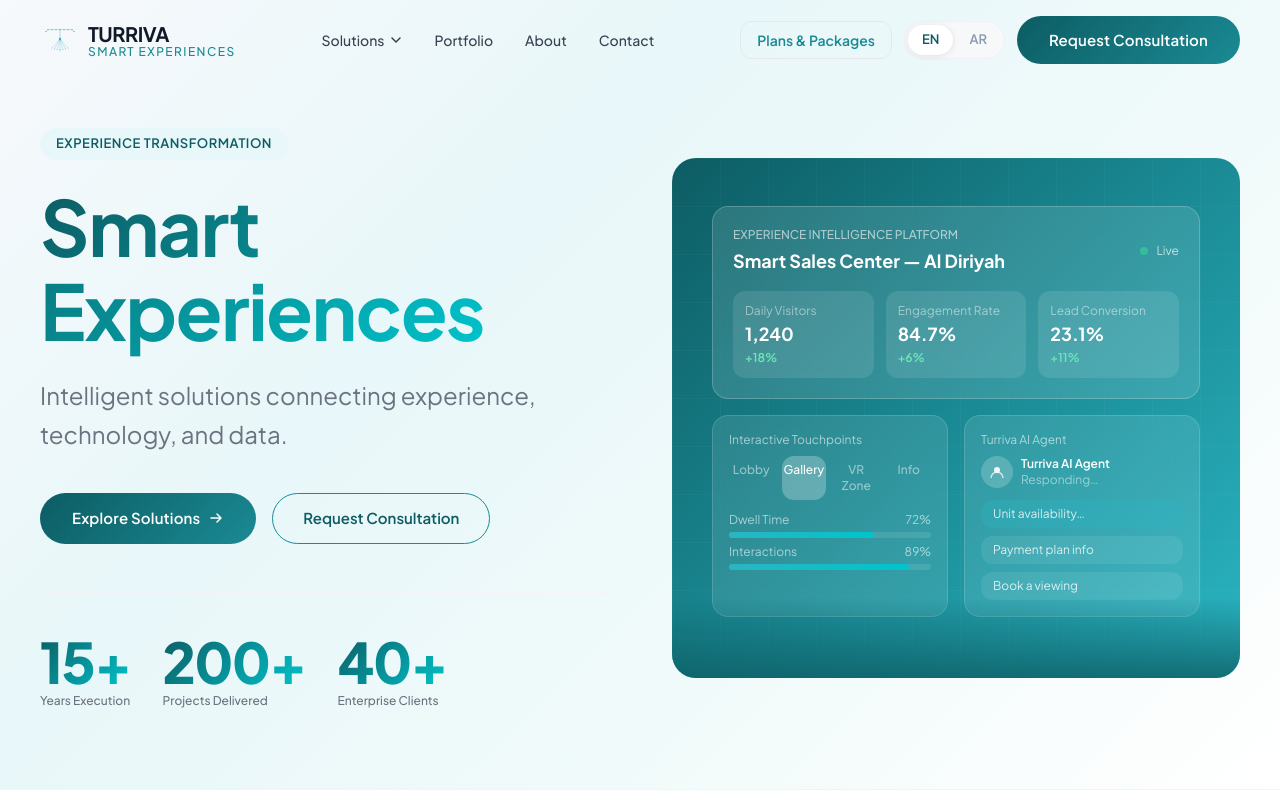
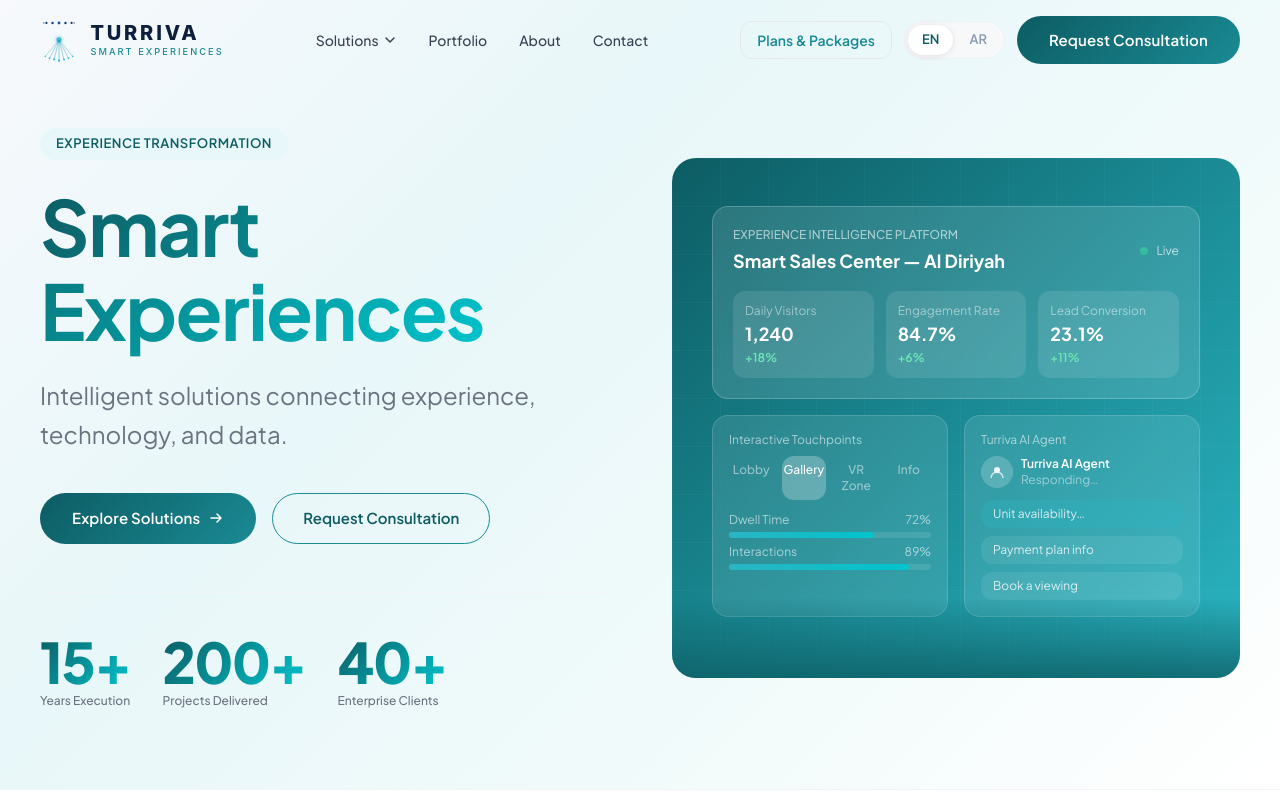
Before and after one commit to meklads/Turriva-AI, a React (Vite) app: page / in a window 1280 px wide. Shown: the top 800 px of the page. Built offline with nearby package versions, Linux system fonts and the light colour scheme.

Commit message:
fix: precise T-circuit SVG logo + brand-accurate navbar wordmark with letter-spacing

```diff
--- a/src/components/layout/Navbar.tsx
+++ b/src/components/layout/Navbar.tsx
@@ -37,17 +37,35 @@
       <div className="container-xl">
         <div className="flex items-center justify-between h-20">
           {/* Logo */}
-          <Link to="/" className="flex items-center gap-2 group">
+          <Link to="/" className="flex items-center gap-3 group" style={{ textDecoration: 'none' }}>
+            {/* T-circuit mark — transparent bg, scales on hover */}
             <img
               src={turrivaLogo}
-              alt="Turriva"
-              className="h-10 w-10 group-hover:scale-105 transition-transform flex-shrink-0"
+              alt="Turriva logo mark"
+              className="group-hover:scale-105 transition-transform flex-shrink-0"
+              style={{ height: 48, width: 'auto' }}
             />
-            <div>
-              <div className="font-bold text-xl tracking-tight text-gray-900 leading-tight">
+            {/* Brand wordmark */}
+            <div style={{ lineHeight: 1 }}>
+              <div style={{
+                fontFamily: "'Manrope', 'Inter', sans-serif",
+                fontWeight: 800,
+                fontSize: '1.25rem',
+                letterSpacing: isAr ? '0' : '0.14em',
+                color: '#0d1f3c',
+                lineHeight: 1,
+              }}>
                 {isAr ? 'توريفا' : 'TURRIVA'}
               </div>
-              <div className="text-xs font-medium leading-tight -mt-0.5" style={{ color: 'var(--teal-mid)', letterSpacing: isAr ? '0' : '0.12em' }}>
+              <div style={{
+                fontFamily: "'Manrope', 'Inter', sans-serif",
+                fontWeight: 500,
+                fontSize: '0.58rem',
+                letterSpacing: isAr ? '0.04em' : '0.22em',
+                color: 'var(--teal-mid)',
+                marginTop: 4,
+                lineHeight: 1,
+              }}>
                 {isAr ? 'تجارب ذكية' : 'SMART EXPERIENCES'}
               </div>
             </div>
```
Also changed, not shown: src/assets/logo.svg.
